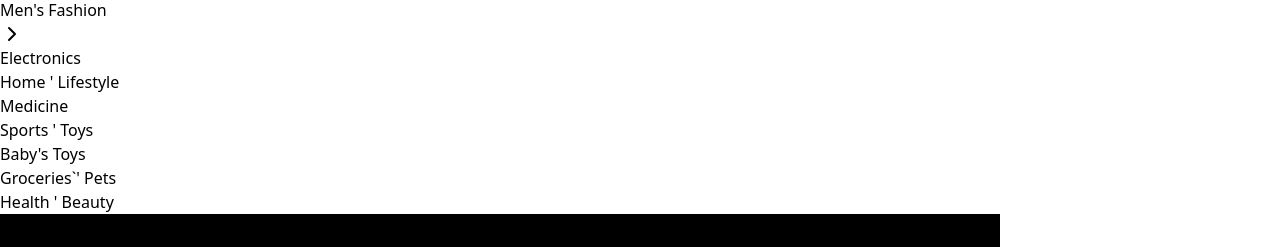
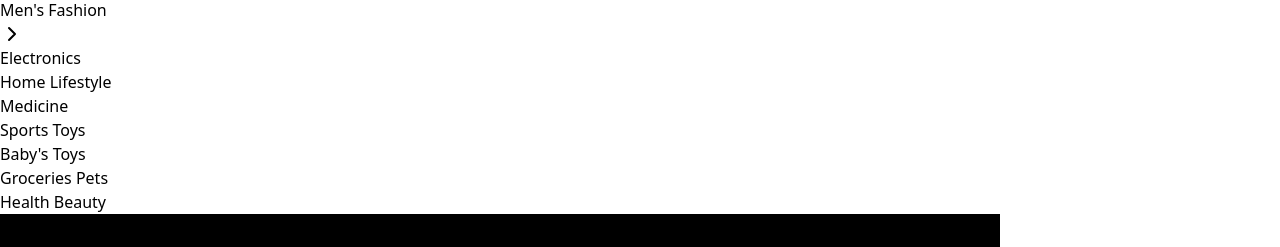
Before and after one commit to faizamairaj/my-app, a Next.js app: page / in a window 1280 px wide. Shown: the part 309-556 px from the top of the page. Built offline with nearby package versions, Linux system fonts and the light colour scheme.

Commit message:
E-commerce just pratice

```diff
--- a/src/components/Hero.tsx
+++ b/src/components/Hero.tsx
@@ -25,12 +25,12 @@ const Hero = () => {
               Men's Fashion <ChevronRight className="ml-2" />
             </li>
             <li className="relative">Electronics</li>
-            <li className="relative">Home &#39; Lifestyle</li>
+            <li className="relative">Home Lifestyle</li>
             <li className="relative">Medicine</li>
-            <li className="relative">Sports &#39; Toys</li>
+            <li className="relative">Sports Toys</li>
             <li className="relative">Baby's Toys</li>
-            <li className="relative">Groceries`&#39; Pets</li>
-            <li className="relative">Health &#39; Beauty</li>
+            <li className="relative">Groceries Pets</li>
+            <li className="relative">Health Beauty</li>
           </ul>
         </div>
 
```
